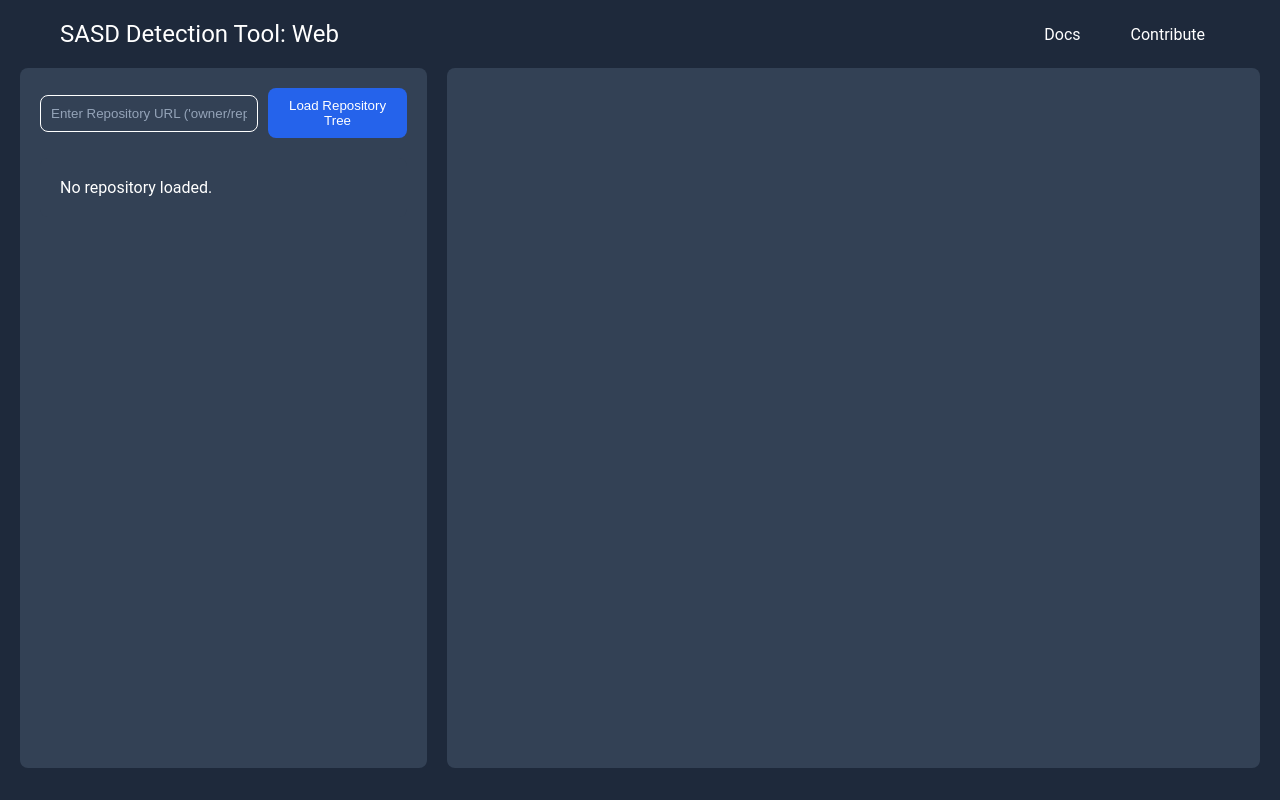
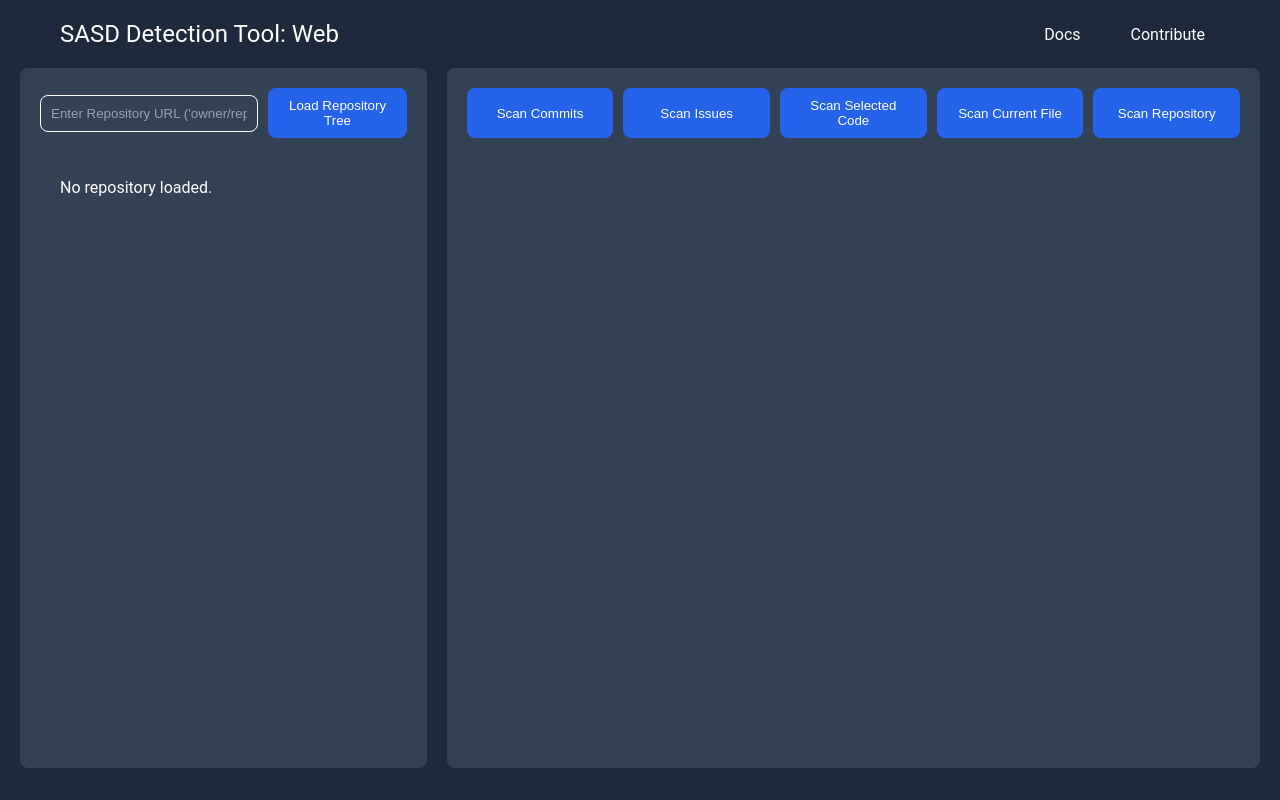
Before and after one commit to BHarris02/SASD-Detection-Tool, a React (Vite) app in the folder apps/frontend/: page / in a window 1280 px wide. Built offline with nearby package versions, Linux system fonts and the light colour scheme.

Commit message:
add `AnalysisActions` component

```diff
--- /dev/null
+++ b/apps/frontend/src/components/sections/Workspace/AnalysisActions/AnalysisActions.module.css
@@ -0,0 +1,8 @@
+.analysisActionsButtons {
+    display: flex;
+    gap: 10px;
+}
+
+.analysisActionsButtons button {
+    flex: 1;
+}
--- /dev/null
+++ b/apps/frontend/src/components/sections/Workspace/AnalysisActions/AnalysisActions.tsx
@@ -0,0 +1,13 @@
+import styles from './AnalysisActions.module.css';
+
+export default function AnalysisActions() {
+    return (
+        <div className={styles.analysisActionsButtons}>
+            <button>Scan Commits</button>
+            <button>Scan Issues</button>
+            <button>Scan Selected Code</button>
+            <button>Scan Current File</button>
+            <button>Scan Repository</button>
+        </div>
+    );
+}
--- /dev/null
+++ b/apps/frontend/src/components/sections/Workspace/AnalysisActions/index.ts
@@ -0,0 +1 @@
+export { default } from './AnalysisActions';
--- a/apps/frontend/src/components/sections/Workspace/Workspace.tsx
+++ b/apps/frontend/src/components/sections/Workspace/Workspace.tsx
@@ -1,10 +1,11 @@
+import AnalysisActions from './AnalysisActions';
 import styles from './Workspace.module.css';
 
 export default function Workspace() {
     return (
         <section className={styles.workspace}>
             <div>
-
+                <AnalysisActions />
             </div>
             <div>
 
```
